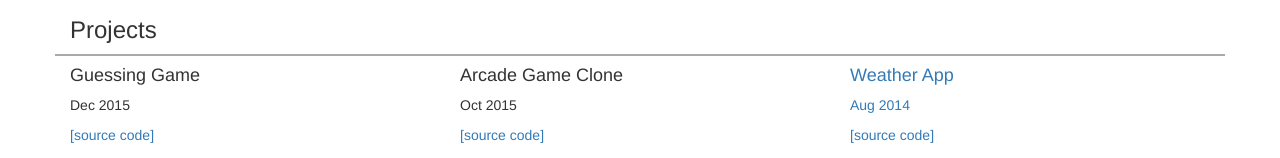
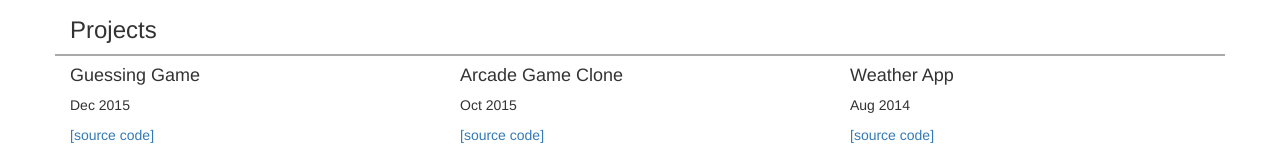
Before and after one commit to paloobi/portfolio-website-v1, a plain HTML site: page index.html in a window 1280 px wide. Shown: the part 301-459 px from the top of the page. Drawn offline with nearby package versions, Linux system fonts and the light colour scheme.

Commit message:
remove xref

```diff
--- a/index.html
+++ b/index.html
@@ -87,7 +87,7 @@
 				</div>
 
 				<div class="col-md-4">
-					<h4><a href="http://weather-app.polubiec.com/">Weather App</h4>
+					<h4>Weather App</h4>
 					<p>Aug 2014</p>
 					<p><a href="https://github.com/paloobi/weatherapp">[source code]</a></p>
 					<ul>
```
